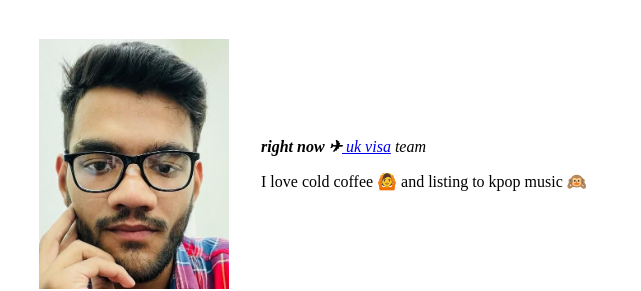
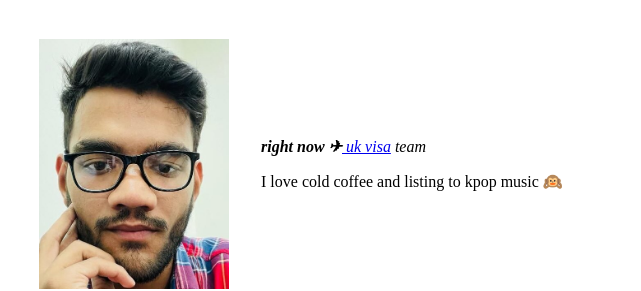
Before and after one commit to manishkpt/cv, a plain HTML site: page index.html in a window 1280 px wide. Shown: the top 291 px of the page, without its empty margins (0-641 px from the left). Drawn offline with Linux system fonts and the light colour scheme.

Commit message:
Update index.html

```diff
--- a/index.html
+++ b/index.html
@@ -17,7 +17,7 @@
 <td>
 
     <p><em><strong>right now &#x2708</strong><a href="https://www.google.com/url?sa=t&rct=j&q=&esrc=s&source=web&cd=&cad=rja&uact=8&ved=2ahUKEwji75rm3cf5AhUFxHMBHZdLAYgQFnoECAoQAQ&url=https%3A%2F%2Fwww.gov.uk%2Fapply-to-come-to-the-uk&usg=AOvVaw3PFobrUz66RqIF9qMzQUYy"> uk visa</a>  team </em> </p>
-    <p>I love cold coffee &#128582; and listing to kpop music &#128585 </p>
+    <p>I love cold coffee and listing to kpop music &#128585 </p>
 </td>
 </tr>
 
```
